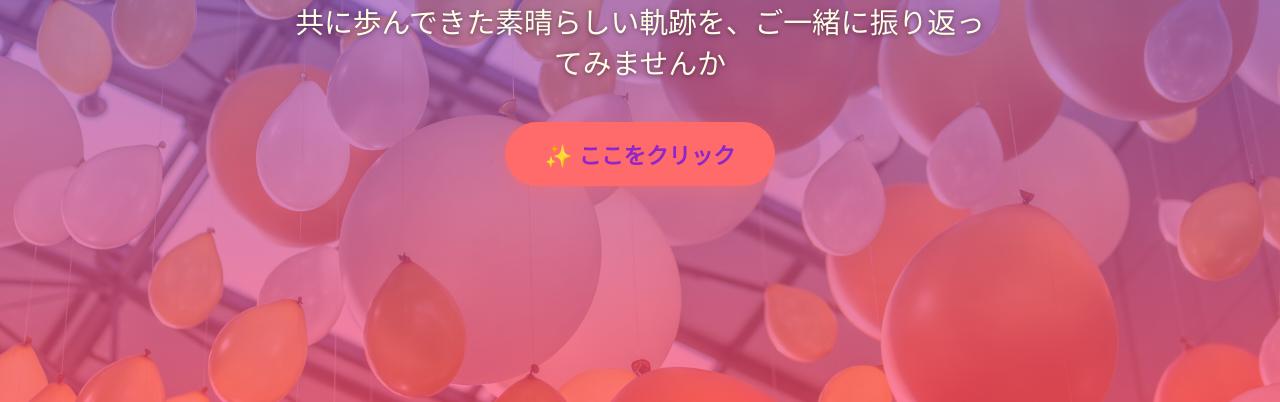
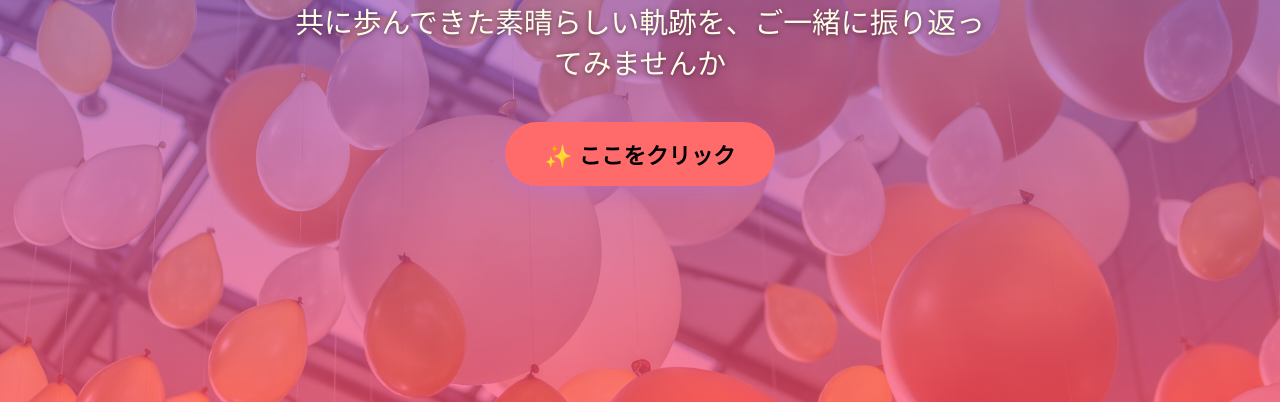
Before and after one commit to syd-gr/attendance, a plain HTML site: page index.html in a window 1280 px wide. Shown: the part 398-800 px from the top of the page. Drawn offline with Linux system fonts and the light colour scheme.

Commit message:
ssssssssss

```diff
--- a/index.html
+++ b/index.html
@@ -81,14 +81,14 @@
 
         #start-btn {
             background: var(--primary);
-            color: rgb(142, 38, 202);
+            color: rgb(2, 2, 2);
             border: none;
             padding: 16px 40px;
             font-size: 1.4rem;
             font-weight: bold;
             border-radius: 50px;
             cursor: pointer;
-            box-shadow: 0 6px 20px rgba(255, 107, 107, 0.4);
+            box-shadow: 0 6px 20px rgba(174, 115, 223, 0.4);
             transition: all 0.3s ease;
             animation: fadeInUp 1s ease 0.6s both;
         }
@@ -96,7 +96,7 @@
         #start-btn:hover {
             transform: scale(1.05);
             box-shadow: 0 8px 25px rgba(255, 107, 107, 0.6);
-            background: #ff5252;
+            background: #7045b4;
         }
 
         /* Main Content */
```
